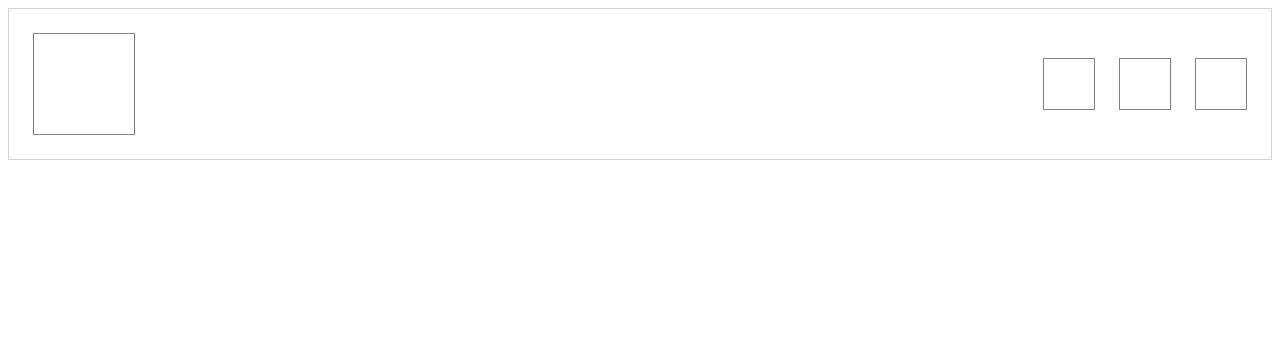
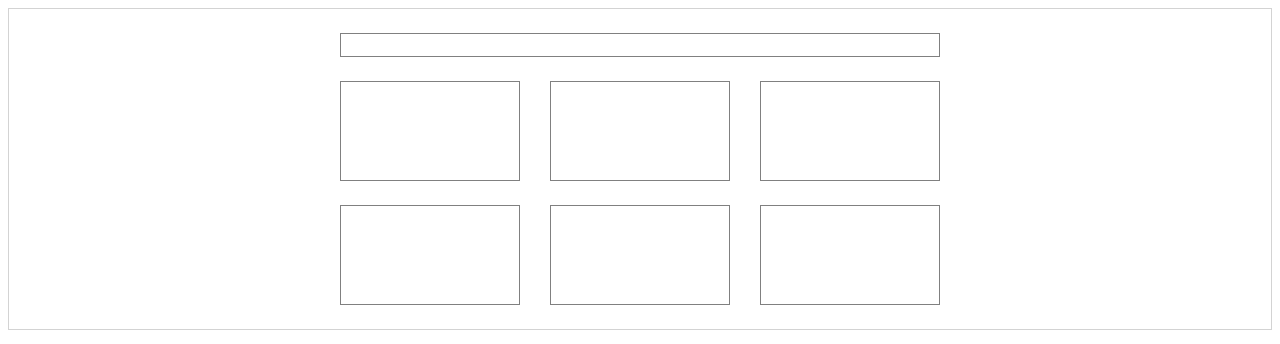
Before and after one commit to DicksenT/fblo1, a plain HTML site: page index.html in a window 1280 px wide. Drawn offline with Linux system fonts and the light colour scheme.

Commit message:
flexbox layout 2

```diff
--- a/index.html
+++ b/index.html
@@ -9,11 +9,19 @@
 </head>
 <body>
     <div class="container">
+        <div class="row">
+        <div class="title"></div>
+        <div class="wrap">
         <div class="box"></div>
-        <div class="box-wrap">
-            <div class="box box-small"></div>
-            <div class="box box-small"></div>
-            <div class="box box-small"></div>
+        <div class="box"></div>
+        <div class="box"></div>
+        <div class="box"></div>
+        <div class="box"></div>
+        <div class="box"></div>
+        </div>
+        </div>
+
+
         </div>
     </div>
 </body>
--- a/style.css
+++ b/style.css
@@ -1,20 +1,31 @@
+*{
+    box-sizing: border-box;
+}
 .container{
     border: 1px solid lightgrey;
-    display: flex;
-    justify-content: space-between;
-    padding: 24px;
+    padding: 24px 24px 0 24px;
+
+}
+.row{
+    width: 100%;
+    max-width: 600px;
+    margin: 0 auto;
+}
+.title{
+    border: 1px solid grey;
+    width: 100%;
+    height: 24px;
+    margin-bottom: 24px;
 }
 .box{
     border: 1px solid grey;
-    width: 100px;
+    width: 30%;
     height: 100px;
+    margin-bottom: 24px;
 }
-.box-small{
-    width: 50px;
-    height: 50px;
-    margin-left: 24px;
+.wrap{
+
+    display: flex;
+    flex-wrap: wrap;
+    justify-content: space-between;
 }
-.box-wrap{
-    display: flex;
-    align-items: center;
-}
```
